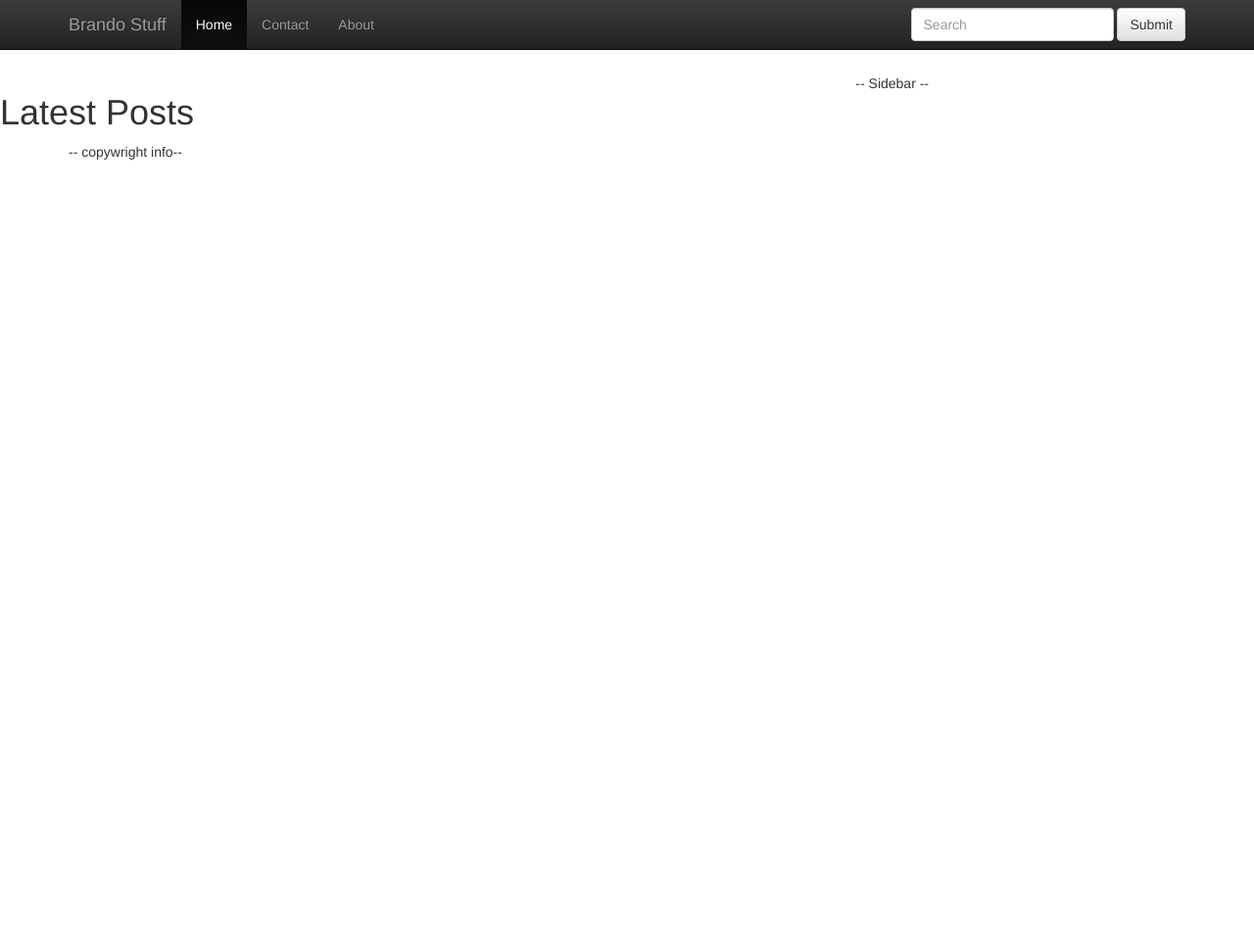
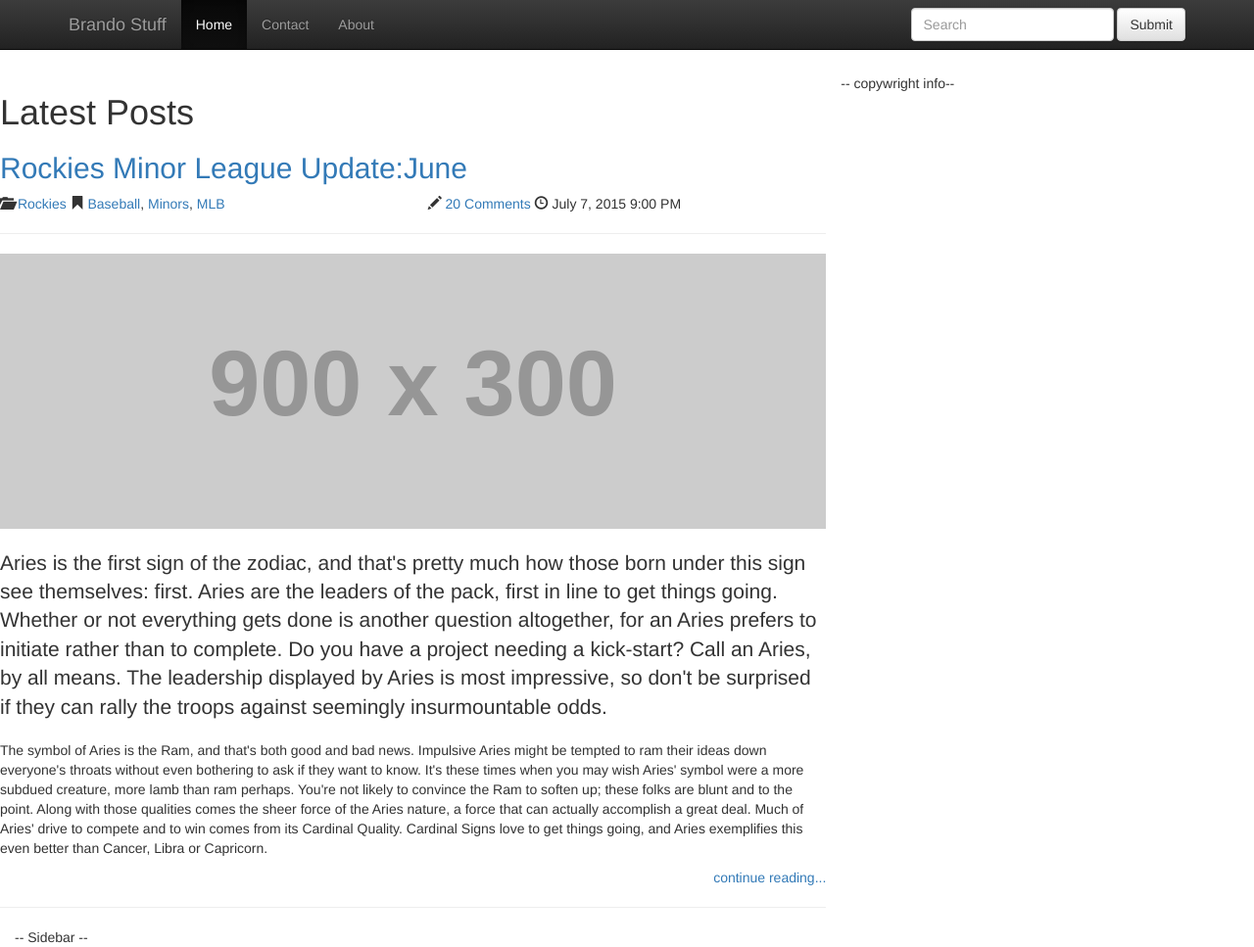
Before and after one commit to Branman90/MyBlogTemplate, a plain HTML site: page index.html in a window 1280 px wide. Shown: the whole page at 98% size. Before the commit the page ends 800 px from the top, so only its background shows below. Drawn offline with nearby package versions, Linux system fonts and the light colour scheme; placeholder pictures from the web are drawn by us.

Commit message:
added article

```diff
--- a/index.html
+++ b/index.html
@@ -50,7 +50,41 @@
 		<div class="col-md-8">
 			<h1>Latest Posts</h1>
 
-		</div>
+		<article>
+			<h2><a href="roxjune.html">Rockies Minor League Update:June</a></h2>
+
+			<div class="row">
+				<div class="group1 col-sm-6 sol-md-6">
+					<span class="glyphicon glyphicon-folder-open"></span> <a href="#">Rockies</a>
+						 <span class="glyphicon glyphicon-bookmark"></span> <a href="#">Baseball</a>,
+                <a href="#">Minors</a>, <a href="#">MLB</a>
+				</div>
+				<div class="group2 col-sm-6 col-md-6">
+					<span class="glyphicon glyphicon-pencil"></span> <a href="singlepost.html#comments">20 Comments</a>
+					<span class="glyphicon glyphicon-time"></span> July 7, 2015 9:00 PM
+				</div>
+			</div>
+
+			<hr>
+
+			<img src="http://placehold.it/900x300" class="img-responsive">
+
+			<br />
+
+			<p class="lead">Aries is the first sign of the zodiac, and that's pretty much how those born under this sign see themselves: first. Aries are the leaders of the pack, first in line to get things going. Whether or not everything gets done is another question altogether, for an Aries prefers to initiate rather than to complete. Do you have a project needing a kick-start? Call an Aries, by all means. The leadership displayed by Aries is most impressive, so don't be surprised if they can rally the troops against seemingly insurmountable odds.</p>
+
+			<p>The symbol of Aries is the Ram, and that's both good and bad news. Impulsive Aries might be tempted to ram their ideas down everyone's throats without even bothering to ask if they want to know. It's these times when you may wish Aries' symbol were a more subdued creature, more lamb than ram perhaps. You're not likely to convince the Ram to soften up; these folks are blunt and to the point. Along with those qualities comes the sheer force of the Aries nature, a force that can actually accomplish a great deal. Much of Aries' drive to compete and to win comes from its Cardinal Quality. Cardinal Signs love to get things going, and Aries exemplifies this even better than Cancer, Libra or Capricorn.</p>
+
+			<p class="text-right">
+				<a href="roxjune.html" class="text-right">
+					continue reading...
+				</a>
+			<p>
+
+			<hr>
+		<article>
+
+
 		<div class="col-md-4">
 			-- Sidebar --
 		</div>
```
